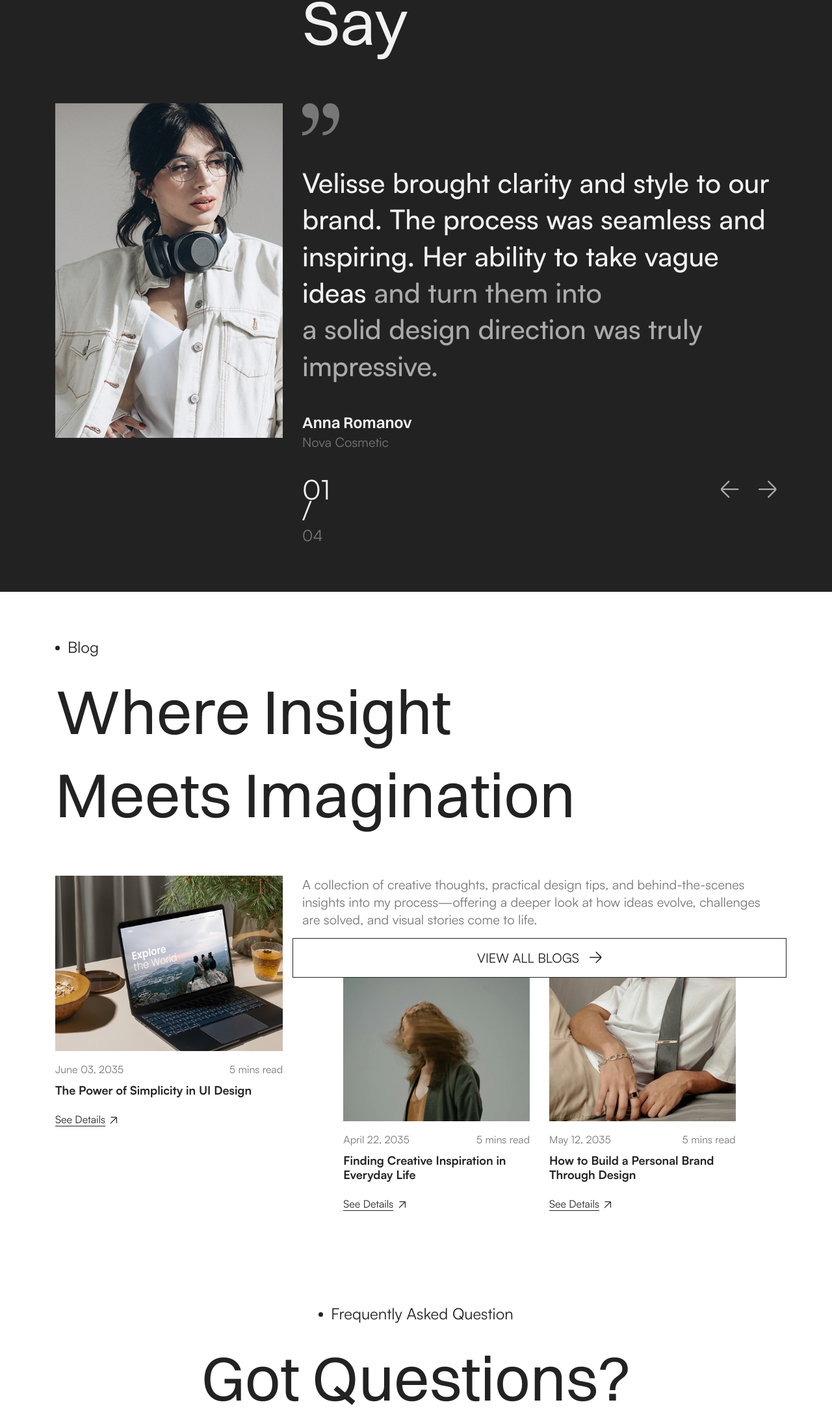
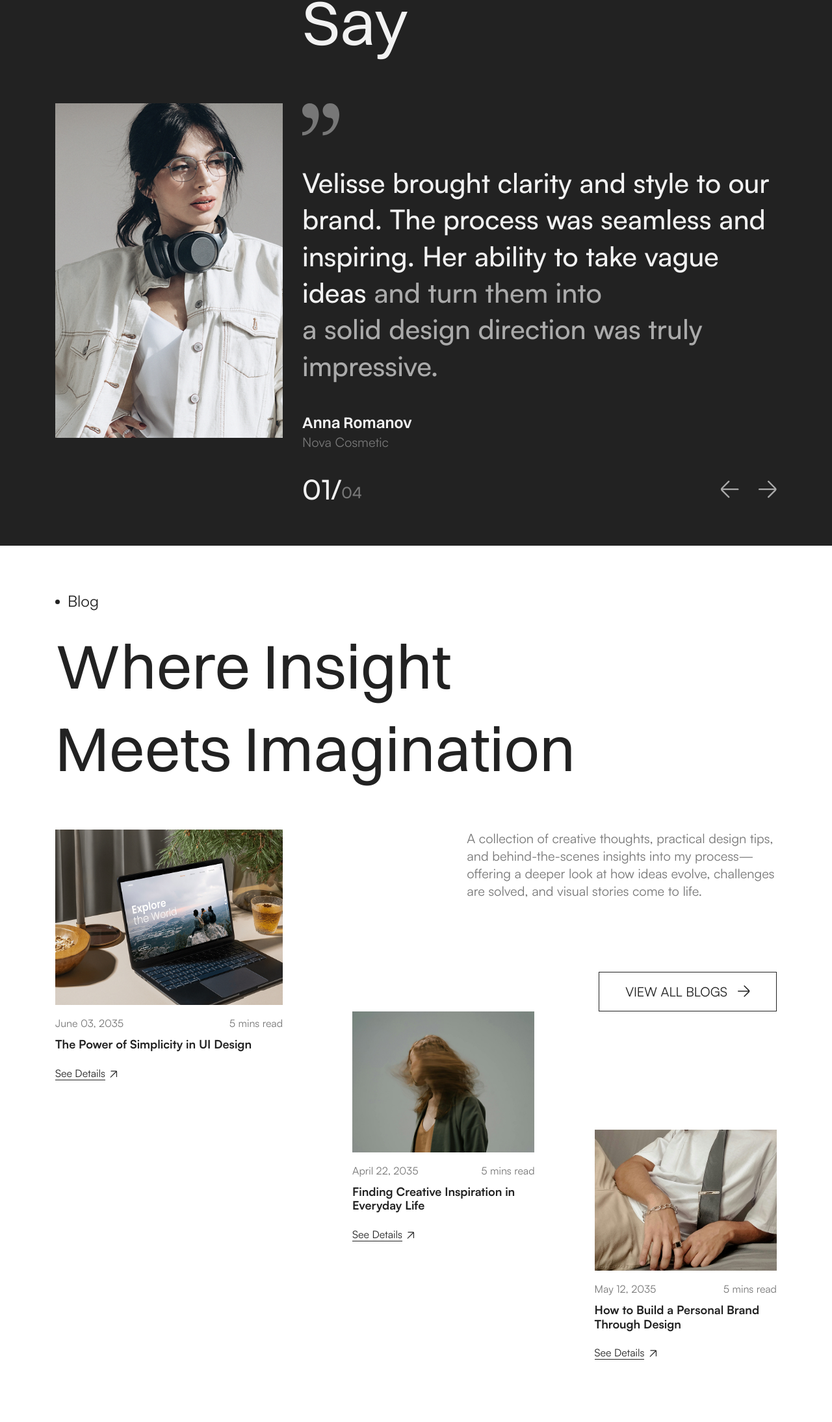
Before and after one commit to tamjidmurtoza/velisse-html, a plain HTML site: page index.html in a window 1280 px wide. Shown: the part 8095-10284 px from the top of the page at 65% size. Drawn offline with Linux system fonts and the light colour scheme.

Commit message:
Updated Home page

```diff
--- a/assets/sass/common/_slider.scss
+++ b/assets/sass/common/_slider.scss
@@ -55,6 +55,9 @@
 .cs_slider_arrows.cs_style_1 {
   gap: 30px;
 }
+.cs_left_arrow:hover, .cs_right_arrow:hover {
+      color: var(--gray-color);
+    }
 
 .cs_pagination.cs_style_1 {
   display: flex;
@@ -128,6 +131,9 @@
 // slider number
 
 .cs_slider_number {
+  .cs_total_numbers {
+    line-height: 1em;
+  }
   .cs_current_number,
   .cs_slider_number_seperator {
     color: var(--gray-color);
--- a/assets/sass/shortcode/_post.scss
+++ b/assets/sass/shortcode/_post.scss
@@ -1,3 +1,7 @@
+.cs_post_card_style_1 {
+  &.cs_blog_card_gap {
+    margin-top: 65%;
+  }
   .cs_post_meta_wrapper {
     padding: 10px 0;
   }
@@ -15,3 +19,9 @@
       border-bottom: 1px solid var(--heading-color);
     }
   }
+}
+
+ .cs_blog_bottom_text {
+    display: flex;
+    flex-direction: column;
+  }
--- a/assets/sass/shortcode/_project.scss
+++ b/assets/sass/shortcode/_project.scss
@@ -1,16 +1,18 @@
 .cs_project_thumb {
   .cs_btn_style_1 {
+    .cs_color_1 {
+      background: var(--white-color);
+      color: var(--heading-color);
+    }
     position:absolute;
     bottom: 27px;
     right: 28px;
-    background: var(--white-color);
-    color: var(--heading-color);
     border: 0;
     // transform: translateY(15px);
     // opacity: 0;
     // visibility: hidden;
     transform: scale(0);
-    transition: transform 1s ease;
+    transition: all 0.4s ease;
   }
   &:hover {
     .cs_btn_style_1 {
@@ -18,7 +20,7 @@
     // opacity: 1;
     // visibility: visible;
     transform: scale(1);
-
+    background-color: rgb(243, 240, 240);
   }
   }
 }
--- a/assets/sass/shortcode/_testimonial.scss
+++ b/assets/sass/shortcode/_testimonial.scss
@@ -1,3 +1,16 @@
 /*--------------------------------------------------------------
   13. Testimonial
 ----------------------------------------------------------------*/
+.cs_tesmonial_slider {
+  height: 100%;
+  display: flex;
+  flex-direction: column;
+  justify-content: space-between;
+}
+
+
+.cs_testimonial_image {
+  height: 100%;
+  width: 100%;
+  object-fit: contain;
+}
--- a/index.html
+++ b/index.html
@@ -351,6 +351,7 @@
             <div class="cs_project_style_1">
               <div class="cs_project_thumb position-relative">
                 <img src="assets/img/thumbnail2.jpg" alt="Project Thumbnail Image" class="w-100">
+                <a href="details.html" class="cs_btn_style_1">VIEW DETAILS</a>
               </div>
               <div class="cs_mb_19 cs_mb_lg_19"></div>
               <div class="cs_project_info">
@@ -392,7 +393,7 @@
                     </ul>
                   </div>
                   <div class="cs_contact_info_right">
-                    <a href="details.html" class="cs_btn_style_1">CONTACT US NOW
+                    <a href="details.html" class="cs_btn_style_1 cs_hover_text_opacity_8">CONTACT US NOW
                       <img src="assets/img/arrow.svg" alt="arrow icon">
                     </a>
                   </div>
@@ -486,7 +487,7 @@
     <!-- End Project Section -->
 
     <!-- Start Testimonial Section -->
-     <section class="cs_testimonial_style_1 cs_heading_bg">
+     <section class="cs_heading_bg">
       <div class="cs_height_70 cs_height_lg_70"></div>
         <div class="container">
           <div class="row">
@@ -496,13 +497,14 @@
             </div>
             <div class="cs_height_60 cs_height_lg_60"></div>
           </div>
-          <div class="row">
+          <div class="row cs_testimonial_style_1">
             <div class="col-lg-4">
-              <img src="assets/img/testimonial_image.jpg" alt="">
+              <div class="cs_testimonial_image">
+                <img src="assets/img/testimonial_image.jpg" alt="">
+              </div>
             </div>
             <div class="col-lg-8">
-              <div class="cs_hero_bg">
-                <div class="cs_slider cs_style_1">
+                <div class="cs_slider cs_style_1 cs_tesmonial_slider">
                   <div class="cs_slider_container" data-autoplay="0" data-loop="1" data-speed="800" data-center="0" data-variable-width="0" data-slides-per-view="1">
                     <div class="cs_slider_wrapper">
                       <div class="cs_slide">
@@ -540,7 +542,7 @@
                     </div>
                   </div>
                   <div class="cs_slider_controller d-flex justify-content-between">
-                    <div class="cs_slider_number cs_fs_24"></div>
+                    <div class="cs_slider_number cs_fs_24 d-flex cs_medium align-items-end"></div>
                     <div class="cs_slider_arrows cs_style_1 cs_border_color d-flex">
                       <div class="cs_left_arrow">
                         <svg width="28" height="27" viewBox="0 0 28 27" fill="none" xmlns="http://www.w3.org/2000/svg">
@@ -557,7 +559,7 @@
                     </div>
                   </div>
                 </div>
-              </div>
+
             </div>
           </div>
         </div>
@@ -581,7 +583,7 @@
           </div>
           <div class="row cs_blog_bottom">
             <div class="col-lg-4">
-              <div class="cs_post_style_1">
+              <div class="cs_post_card_style_1">
                 <a href="" class="cs_post_thumbnail cs_hover_img">
                   <img src="assets/img/blog_thumb1.jpg" alt="blog thumb">
                 </a>
@@ -601,12 +603,20 @@
             </div>
             <div class="col-lg-8">
               <div class="row">
-                <p>A collection of creative thoughts, practical design tips, and behind-the-scenes insights into my process—offering a deeper look at how ideas evolve, challenges are solved, and visual stories come to life.</p>
-                <a href="#" class="cs_btn_style_1 cs_heading_color align-self-end">VIEW ALL BLOGS
-                  <img src="assets/img/arrow.svg" alt="arrow icon">
-                </a>
+                <div class="col-lg-8 ms-auto">
+                  <div class="cs_blog_bottom_text">
+                    <p class="mb-0">A collection of creative thoughts, practical design tips, and behind-the-scenes insights into my process—offering a deeper look at how ideas evolve, challenges are solved, and visual stories come to life.</p>
+                    <div class="cs_height_111 cs_height_lg_111"></div>
+                    <a href="#" class="cs_btn_style_1 cs_heading_color align-self-end">VIEW ALL BLOGS
+                    <img src="assets/img/arrow.svg" alt="arrow icon">
+                    </a>
+                  </div>
+                </div>
+              </div>
+              <div class="row ms-auto">
+
                 <div class="col-lg-5 offset-lg-1">
-                  <div class="cs_post_style_1">
+                  <div class="cs_post_card_style_1">
                     <a href="" class="cs_post_thumbnail cs_hover_img">
                       <img src="assets/img/blog_thumb2.jpg" alt="blog thumb">
                     </a>
@@ -624,8 +634,8 @@
                     </div>
                   </div>
                 </div>
-                <div class="col-lg-5">
-                  <div class="cs_post_style_1">
+                <div class="col-lg-5 offset-lg-1">
+                  <div class="cs_post_card_style_1 cs_blog_card_gap">
                     <a href="" class="cs_post_thumbnail cs_hover_img">
                       <img src="assets/img/blog_thumb3.jpg" alt="blog thumb">
                     </a>
```
Also changed, not shown: assets/css/style.css. Lines whose indentation alone changed are shown as unchanged.
